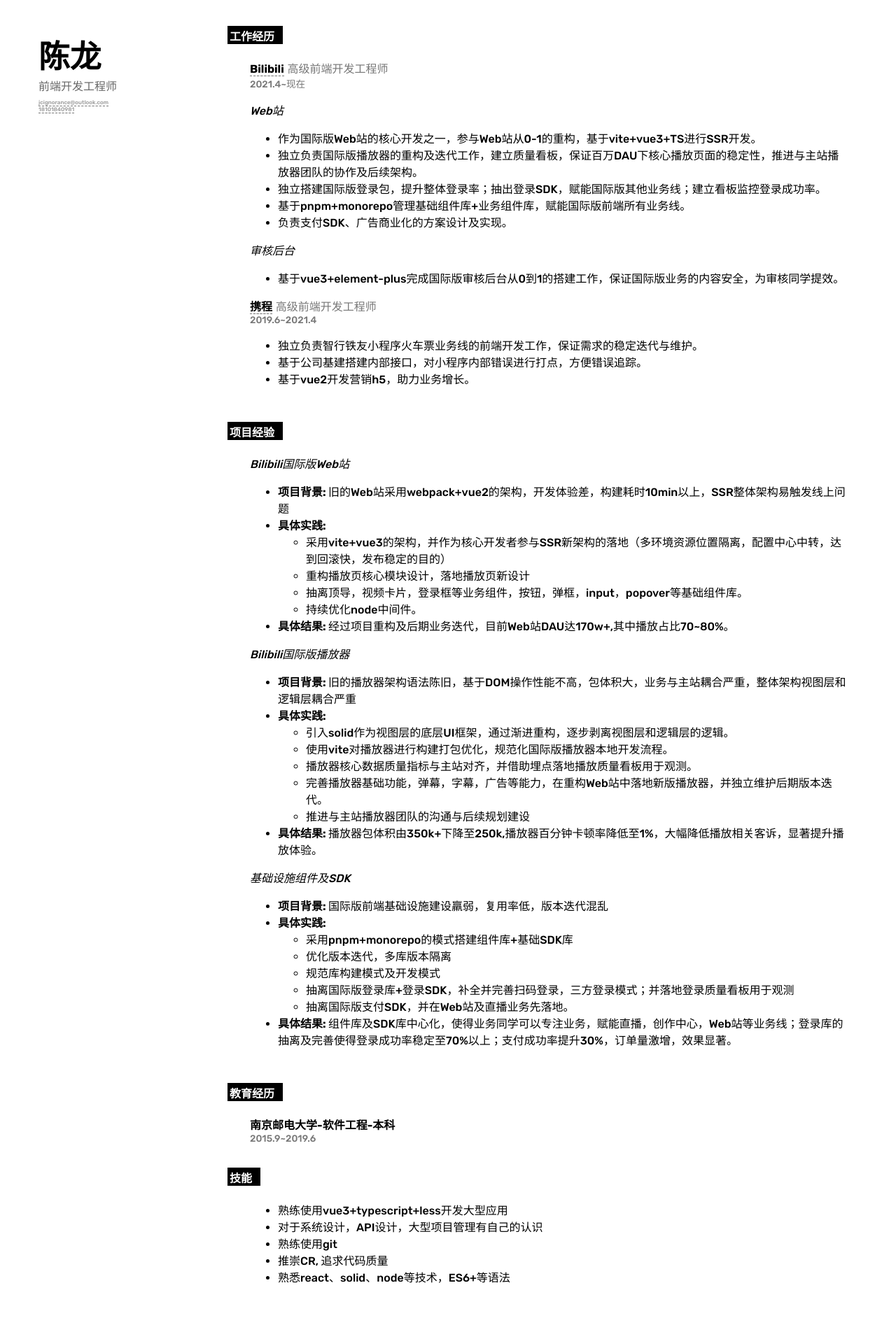
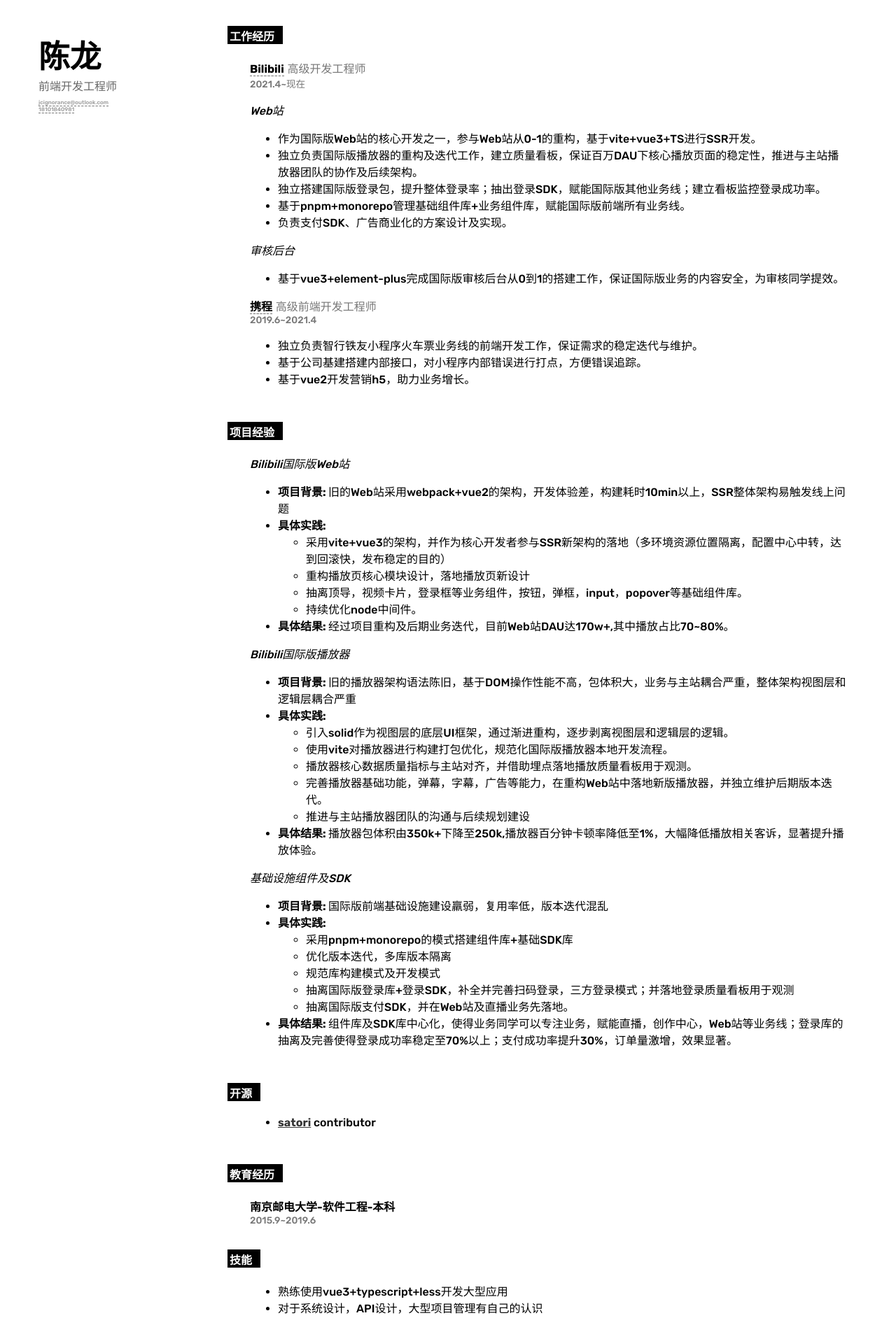
Before and after one commit to Jackie1210/website, a React (Vite) app: page /resume in a window 1280 px wide. Shown: the top 1884 px of the page at 70% size. Built offline with nearby package versions, Linux system fonts and the light colour scheme; a small style sheet from the web is missing.

Commit message:
chore: add open-source & change title

```diff
--- a/src/pages/resume/components/main/main.tsx
+++ b/src/pages/resume/components/main/main.tsx
@@ -8,12 +8,13 @@ import { Stack } from '@/pages/resume/components/stack/index'
 import { Projs } from '@/pages/resume/components/projs'
 import { Review } from '@/pages/resume/components/review/index'
 import { CardContent } from '@/pages/resume/components/card/card-content'
+import { OpenSource } from '@/pages/resume/components/open-source'
 
 const Experiences: Array<ExpItem> = [
   {
     header: {
       company: 'Bilibili',
-      job: '高级前端开发工程师',
+      job: '高级开发工程师',
       time: '2021.4~现在',
       url: 'https://www.bilibili.tv'
     },
@@ -68,6 +69,9 @@ export const Main = () => {
       <Block title={'项目经验'}>
         <Projs />
       </Block>
+      <Block title={'开源'}>
+        <OpenSource />
+      </Block>
       <Block title={'教育经历'}>
         <Education />
       </Block>
--- /dev/null
+++ b/src/pages/resume/components/open-source/index.less
@@ -0,0 +1,8 @@
+.open-source {
+  li {
+    a {
+      color: #333;
+      font-weight: bold;
+    }
+  }
+}
--- /dev/null
+++ b/src/pages/resume/components/open-source/index.tsx
@@ -0,0 +1,14 @@
+import './index.less'
+
+export const OpenSource = () => {
+  return (
+    <ul className="open-source">
+      <li>
+        <a href="https://github.com/vercel/satori">satori</a> contributor
+      </li>
+    </ul>
+  )
+}
+
+
+export default OpenSource
```
